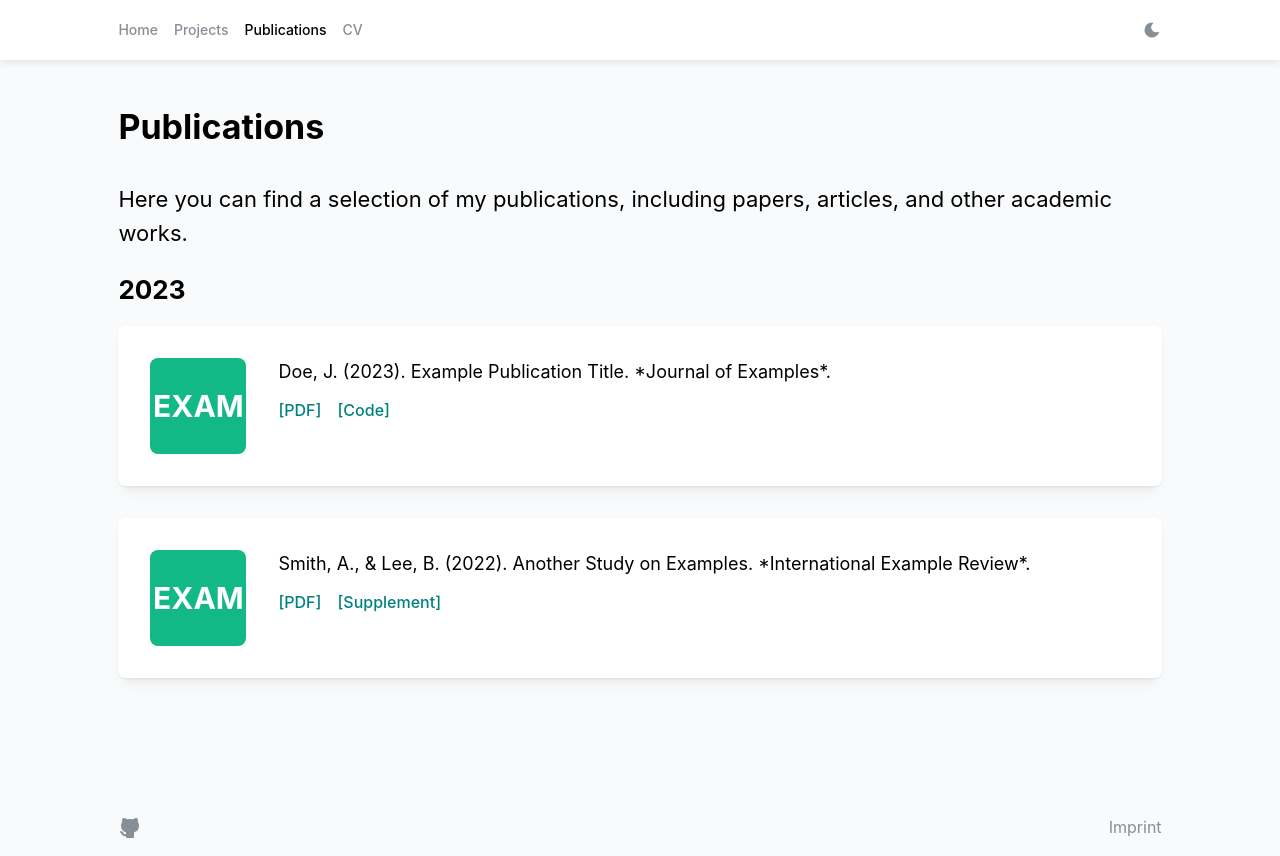
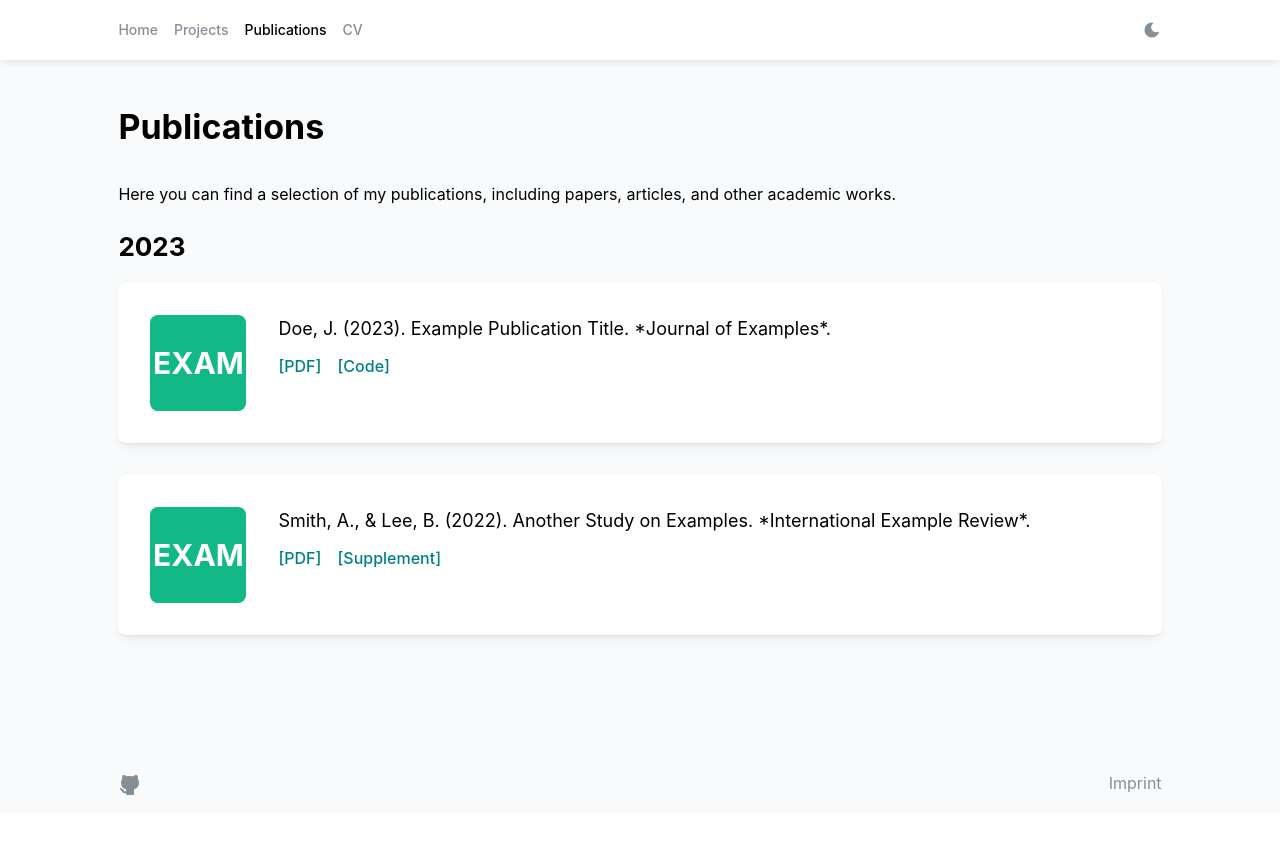
Before and after one commit to DerSimi/portfolio-website, a React (Vite) app: page / in a window 1280 px wide. Both pictures are taken after a click on the link "Publications". After the commit the page ends 813 px from the top, so only its background shows below. Built offline with nearby package versions, Linux system fonts and the light colour scheme.

Commit message:
fixed font sizes to match general style

```diff
--- a/src/components /publications/PublicationCard.tsx
+++ b/src/components /publications/PublicationCard.tsx
@@ -45,7 +45,6 @@ export function PublicationCard({
             key={link.label}
             size="md"
             fw={500}
-            lh="1.625"
             target="_blank"
             rel="noopener noreferrer"
           >
@@ -63,7 +62,7 @@ export function PublicationCard({
           {renderImage()}
 
           <Stack gap="xs" style={{ flex: 1 }}>
-            <Text component="p" size="lg">
+            <Text fz={"h4"} component="p" size="lg">
               {citation}
             </Text>
 
--- a/src/pages/Publications.tsx
+++ b/src/pages/Publications.tsx
@@ -33,7 +33,7 @@ export function Publications() {
         {publications.longTitle}
       </Title>
 
-      <Text fz="h3" ta="left" mb="lg">
+      <Text fz="md" ta="left" mb="lg">
         {publications.topDescription}
       </Text>
 
```
